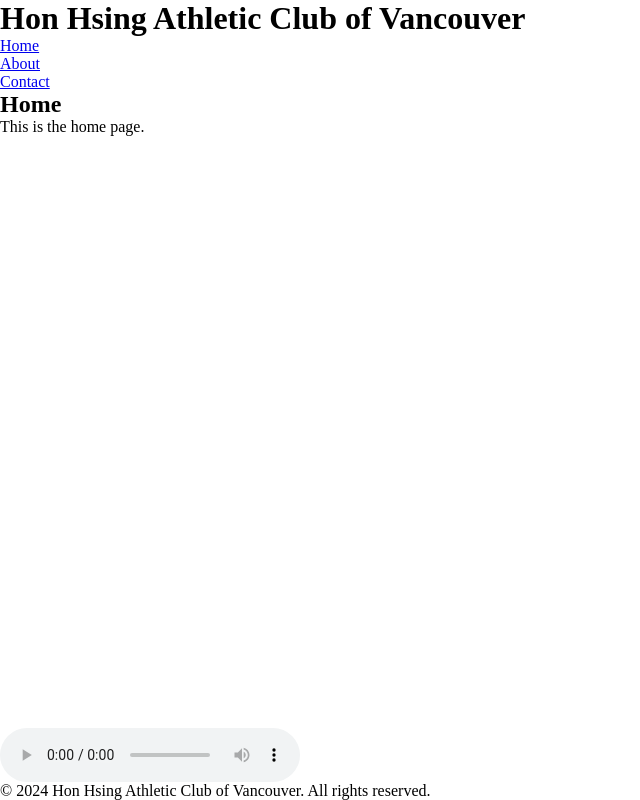
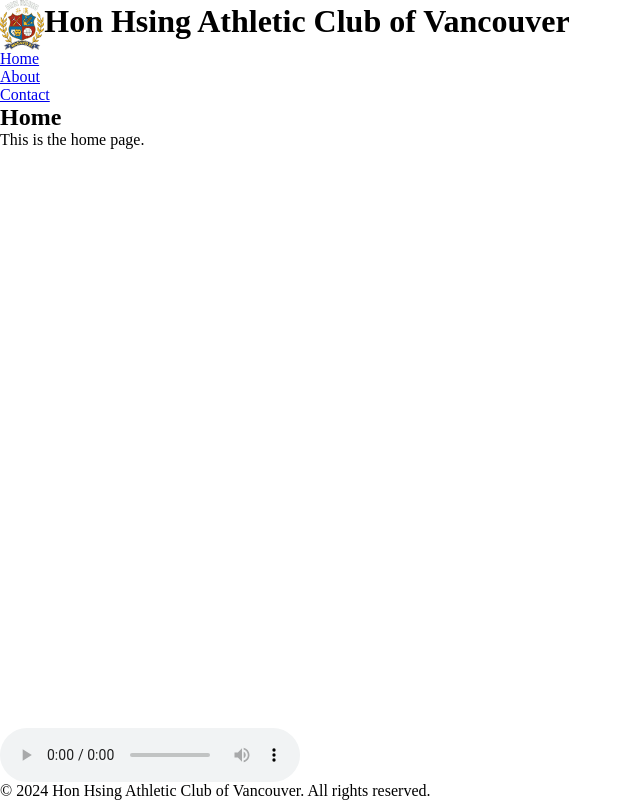
Before and after one commit to JackyWuCoder/HonHsing, a plain HTML site: page index.html in a window 1280 px wide. Shown: the whole page, without its empty margins (0-640 px from the left). Drawn offline with Linux system fonts and the light colour scheme.

Commit message:
Added Hon Hsing Logo
1) Logo added in front of the website's full name.
2) Logo added on the browser tab as an icon.

```diff
--- a/index.html
+++ b/index.html
@@ -10,11 +10,18 @@
       content="Hon Hsing Athletic Club of Vancouver has been providing professional lion and dragon dance performances since 1939, celebrating the rich traditions of Chinese culture."
     />
     <meta name="author" content="Jacky Wu" />
+    <link rel="icon" href="img/honhsingLogo.webp" type="image/x-icon" />
     <link rel="stylesheet" href="style.css" />
   </head>
   <body>
     <header>
-      <h1>Hon Hsing Athletic Club of Vancouver</h1>
+      <h1>
+        <img
+          src="img/honhsingLogo.webp"
+          alt="hon hsing logo"
+          style="height: 50px; vertical-align: middle"
+        />Hon Hsing Athletic Club of Vancouver
+      </h1>
       <nav>
         <ul>
           <li><a href="#">Home</a></li>
```
Also changed, not shown: img/honhsingLogo.webp (renamed from img/38c909_a0c1c696dbef47d7b0789b0da4813b3e.webp).
